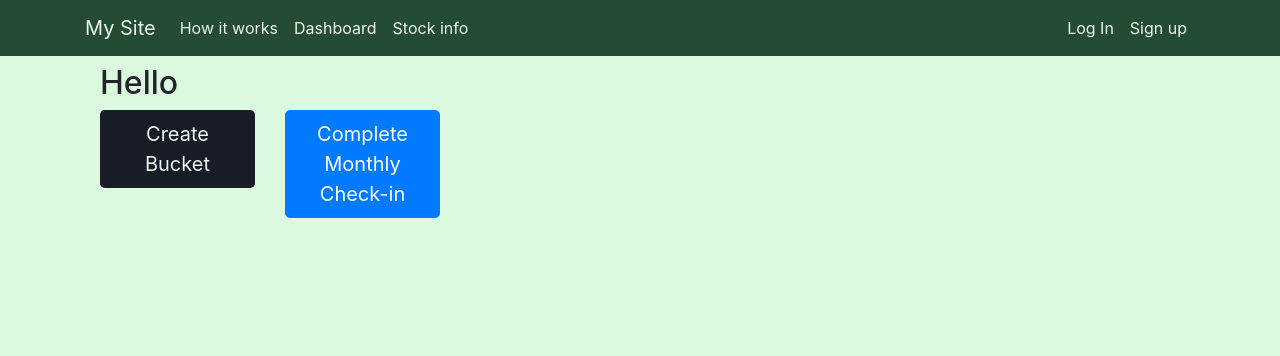
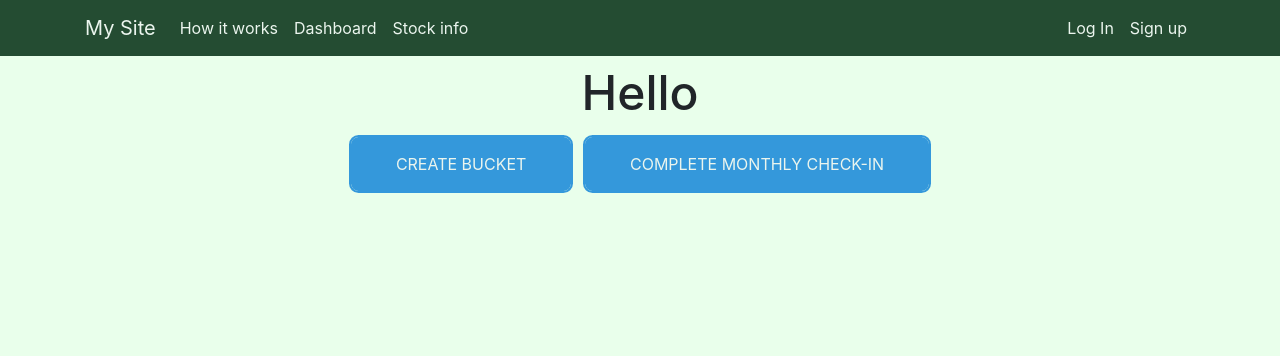
Before and after one commit to gregplechaty/bucketfinance, a Django app: template apps/core/templates/pages/dashboard.html in a window 1280 px wide. Shown: the top 356 px of the page. Run offline with Django 3.2, Linux system fonts and the light colour scheme; the template is opened without the code that fills it, so the values that code supplies are empty; some libraries are stand-ins or nearby versions.

Commit message:
working on Dashboard css. started on buttons.

```diff
--- a/apps/core/static/css/custom.css
+++ b/apps/core/static/css/custom.css
@@ -1,6 +1,6 @@
 /* Color Pallette */
 :root {
-    --green-light: hsl(126, 71.4%, 91.8%);
+    --green-light: hsl(125.5, 100%, 95.7%);;
 
     --cream: hsl(138, 33%, 94%);
     --green-main: hsl(129, 37%, 36%);
@@ -23,6 +23,7 @@ body {
  /* unvisited link */
 .navbar a:link {
    color: var(--cream);
+   transition: color 120ms ease-in-out;
 }
 /* visited link  */
  .navbar a:visited {
@@ -73,6 +74,69 @@ body {
 
 
 
+
+.button {
+  box-sizing: border-box;
+  appearance: none;
+  background-color: transparent;
+  border: 2px solid;
+  border-radius: 0.6em;
+  cursor: pointer;
+  display: flex;
+  align-self: center;
+  line-height: 1;
+  margin: 20px;
+  padding: 1.2em 2.8em;
+  text-decoration: none;
+  text-align: center;
+  text-transform: uppercase;
+  transition: all 150ms ease-in-out;
+}
+
+.button__create {
+  border-color: #3498db;
+  color: var(--cream);
+  box-shadow: 0 0 40px 40px #3498db inset, 0 0 0 0 #3498db;
+  margin: 5px;
+
+}
+
+.button__edit {
+  border-color: var(--green-main);
+  color: black;
+  box-shadow: 0 0 40px 40px var(--green-main) inset, 0 0 0 0 var(--green-main);
+  padding: 0.5em;
+  margin: auto;
+  width: 50%;
+  border: 3px solid green;
+  padding: 10px;
+}
+
+.button__edit:hover {
+  border-color: var(--green-main);
+  color: black;
+  box-shadow: 0 0 10px 0 var(--green-main) inset, 0 0 10px 4px var(--green-main);
+  text-decoration: none;
+}
+
+
+
+
+.button--noDec:hover {
+  text-decoration: none;
+}
+
+  .button:hover {
+    box-shadow: 0 0 10px 0 #3498db inset, 0 0 10px 4px #3498db;
+    text-decoration: none;
+  }
+
+
+
+
+
+
+
 .button-bucket {
     font-size: 1.2rem;
 }
@@ -86,3 +150,26 @@ body {
     margin-top: -10px;
     margin-bottom: -10px;
 }
+
+
+/***************** DASHBOARD *****************/
+.dashboard__header {
+  font-size: 3rem;
+}
+.dashboard__bucket {
+  width: 30rem;
+  font-size: 1.3rem;
+  background: var(--green-dark);
+  padding: 1rem;
+  border-radius: 1rem;
+  transition: all 130ms ease-in-out;
+}
+.dashboard__bucket:hover {
+  box-shadow: 0px 0px 8px 10px rgba(0,0,0,0.75);
+}
+
+
+.dashboard__bucket a {
+  text-decoration: none;
+  color: var(--cream);
+}
--- a/apps/core/templates/base.html
+++ b/apps/core/templates/base.html
@@ -20,7 +20,7 @@
     <![endif]-->
 
     <link href="{% static 'css/bootstrap/bootstrap.min.css' %}" rel="stylesheet">
-
+    <link href="{% static 'fontawesome_free/css/all.min.css' %}" rel="stylesheet" type="text/css">
     <link href="{% static 'css/signinform.css' %}" rel="stylesheet">
 
     <!-- Add your custom CSS to this file -->
--- a/apps/core/templates/pages/dashboard.html
+++ b/apps/core/templates/pages/dashboard.html
@@ -7,23 +7,27 @@
 
 {% block content %}
 
+
 <div class="container">
-  <div class="row justify-content-start">
-      <div class="col-lg-12 col-md-12 col-sm-12">
-        <h2>Hello {{ user.username }}</h2>
+      <div class="row justify-content-center">
+        <h2 class="dashboard__header">Hello {{ user.username }}</h2>
       </div>
-      <div class="col-lg-2 col-md-4 col-sm-12">
-        <a class="gen--button__standard" href="/dashboard/buckets" role="button">Create Bucket</a>
+      <div class="row justify-content-center">
+        <a class="button button__create" href="/dashboard/buckets" role="button">Create Bucket</a>
+        <a class="button button__create" href="/dashboard/check-in/1" role="button">Complete Monthly Check-in</a>
       </div>
-      <div class="col-lg-2 col-md-4 col-sm-12">
-        <a class="btn btn-primary btn-lg" href="/dashboard/check-in/1" role="button">Complete Monthly Check-in</a>
-      </div>
-  </div>
 {% for bucket in buckets_with_sum %}
-  <div class="row my-2">
-    <div class="col-md">
-      <div>
-        <a class="btn btn-success col-8" data-toggle="collapse" href="#bucket{{bucket.id}}" role="button" aria-expanded="false" aria-controls="bucket{{bucket.id}}">{{ bucket.bucketName }}<span style='font-size:20px;'>☰</span></a>
+  <div>
+    <div class="row justify-content-center">
+      <div class="dashboard__bucket my-2">
+        <a class="row justify-content-between" data-toggle="collapse" href="#bucket{{bucket.id}}" role="button" aria-expanded="false" aria-controls="bucket{{bucket.id}}">
+          <div class="col-10">
+            {{ bucket.bucketName }}: <strong>${{ bucket.total_amount }}</strong>
+          </div>
+          <div class="col-2">
+            <span style='font-size:20px;'>☰</span>
+          </div>
+        </a>
       </div>
       <div class="collapse" id="bucket{{bucket.id}}">
       <div class="card card-body dashboardCard">
@@ -34,8 +38,9 @@
           </div>
           <!-- Button trigger modal -->
           <div class="col-4">
-            <div class="col-12 my-2">
-              <a class="btn btn-success btn-lg" href="buckets/edit/{{ bucket.id }}/" role="button">Edit Bucket</a>
+              <a class="button--noDec" href="buckets/edit/{{ bucket.id }}/">
+                <div class="button button__edit col-12 my-2">Edit Bucket</div>
+              </a>
             </div>
             <div class="col-12 my-2">
             <!-- Button trigger modal -->
@@ -48,7 +53,7 @@
         </p>
         </div>
         <div class="row my-2">
-          <a class="btn btn-primary col-8 my-2" href="/dashboard/transaction/{{ bucket.id }}" role="button">Add or Remove Funds</a>
+          <a class="button button__create col-8 my-2" href="/dashboard/transaction/{{ bucket.id }}" role="button">Add or Remove Funds</a>
           <div class="col-12 my-2">
 
             {% include "snippets/transactions.html" %}
```
